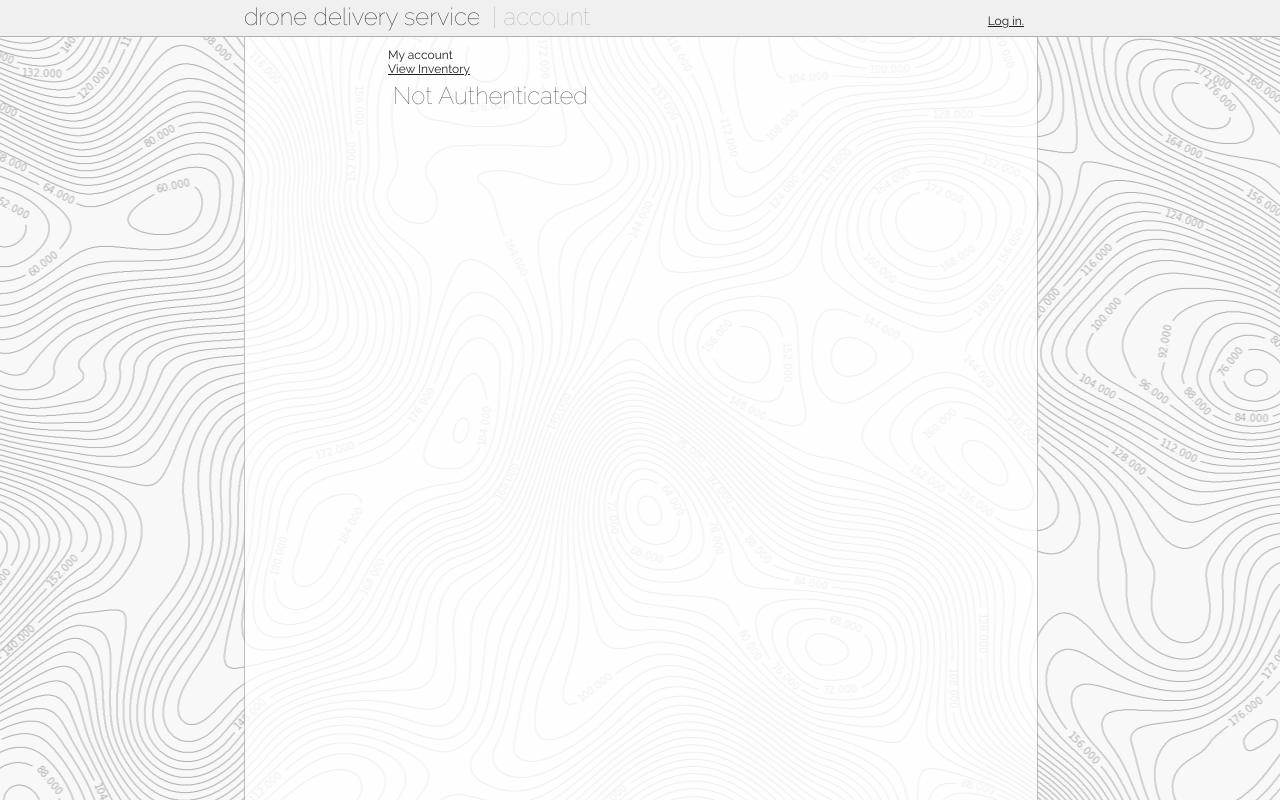
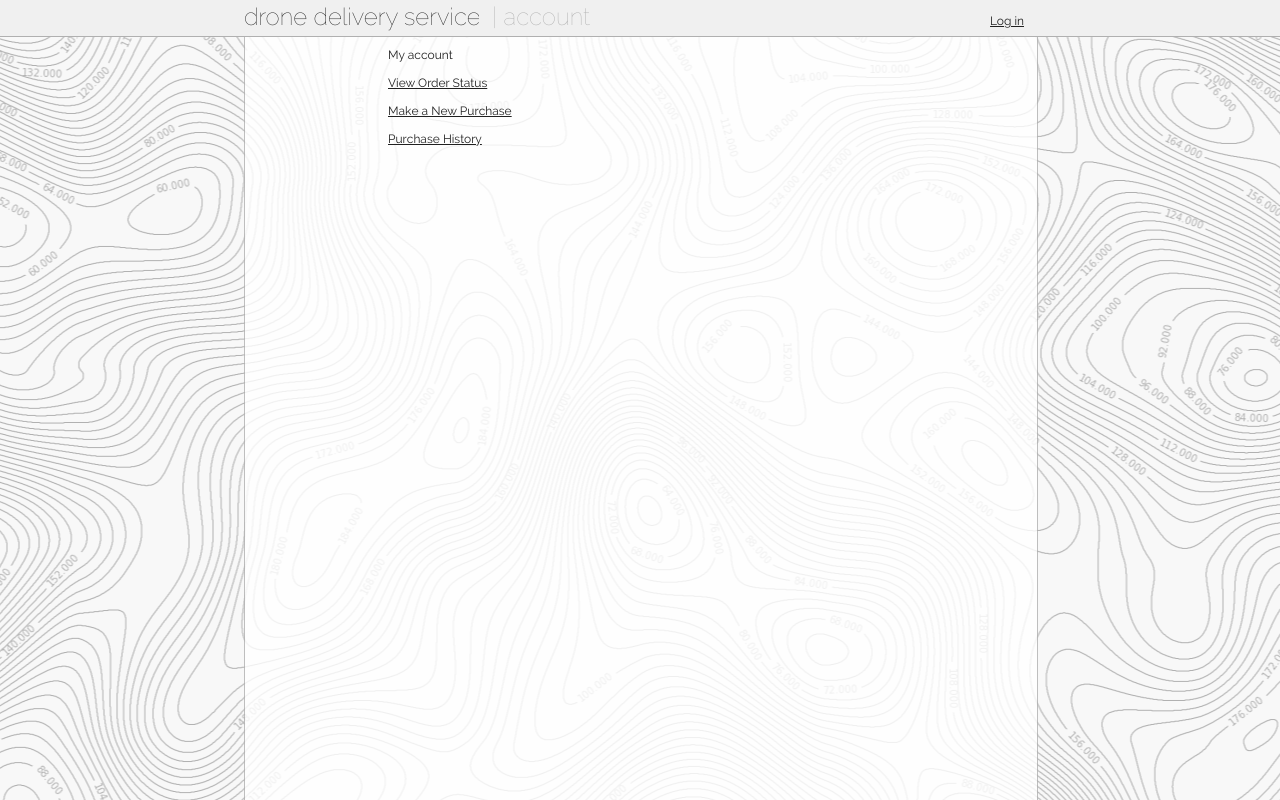
Before and after one commit to cusmith/dronedelivery, a Django app: template app/templates/app/account.html in a window 1280 px wide. Run offline with Django 3.2, Linux system fonts and the light colour scheme; the template is opened without the code that fills it, so the values that code supplies are empty; some libraries are stand-ins or nearby versions.

Commit message:
built a navigation bar, reorginized views and urls, added links to the account page

```diff
--- a/app/admin.py
+++ b/app/admin.py
@@ -1,7 +1,7 @@
 from django.contrib import admin
 
 from app.models import UserProfile, Invoice, Drone, InventoryType, InvoiceItem
-# Register your models here.
+
 admin.site.register(UserProfile)
 admin.site.register(Invoice)
 admin.site.register(Drone)
--- a/app/templates/app/account.html
+++ b/app/templates/app/account.html
@@ -5,15 +5,15 @@
 
 {% block content %}
 
-
-	My account<br>
-	<a href='inventory'>View Inventory</a>
-
-	{% if request.user.is_authenticated %}
-		<h1>Authenticated</h1>
-	{% else %}
-		<h1>Not Authenticated</h1>
-	{% endif %}
-
+	My account
+	<br>
+	<br>
+	<a href='status'>View Order Status</a>
+	<br>
+	<br>
+	<a href='inventory'>Make a New Purchase</a>
+	<br>
+	<br>
+	<a href='history'>Purchase History</a>
 
 {% endblock %}
--- a/app/templates/app/app-base.html
+++ b/app/templates/app/app-base.html
@@ -51,11 +51,14 @@
 				<span id='page-title' class='h2'>| {% block short_title %}{% endblock %}</span>
 			</div>
 			<div id='session-status-box'>
-				{% if logged_in %}
+				{% if request.user.is_authenticated %}
+					<a href='account'>My Account</a>&nbsp&nbsp
+					<a href='checkout'>My Cart (Checkout)</a>&nbsp&nbsp
+					<a href='#'>Log Out</a>
+				{% else %}
+					<a href='login'>Log in</a>
+				{% endif %}
 
-				{% else %}
-					<a href='login'>Log in.</a>
-				{% endif %}
 			</div>
 		</div>
 	</div>
--- a/app/templates/app/history.html
+++ b/app/templates/app/history.html
@@ -1,7 +1,7 @@
 {% extends "app/app-base.html" %}
 
-{% block title %}Purchase History{% endblock %}
-{% block short_title %}History{% endblock %}
+{% block title %}purchase history{% endblock %}
+{% block short_title %}history{% endblock %}
 
 {% block content %}
 
```
Also changed, not shown: app/models.py (+3 -6 lines), app/urls.py (+13 -3 lines), app/views.py (+62 -48 lines).
